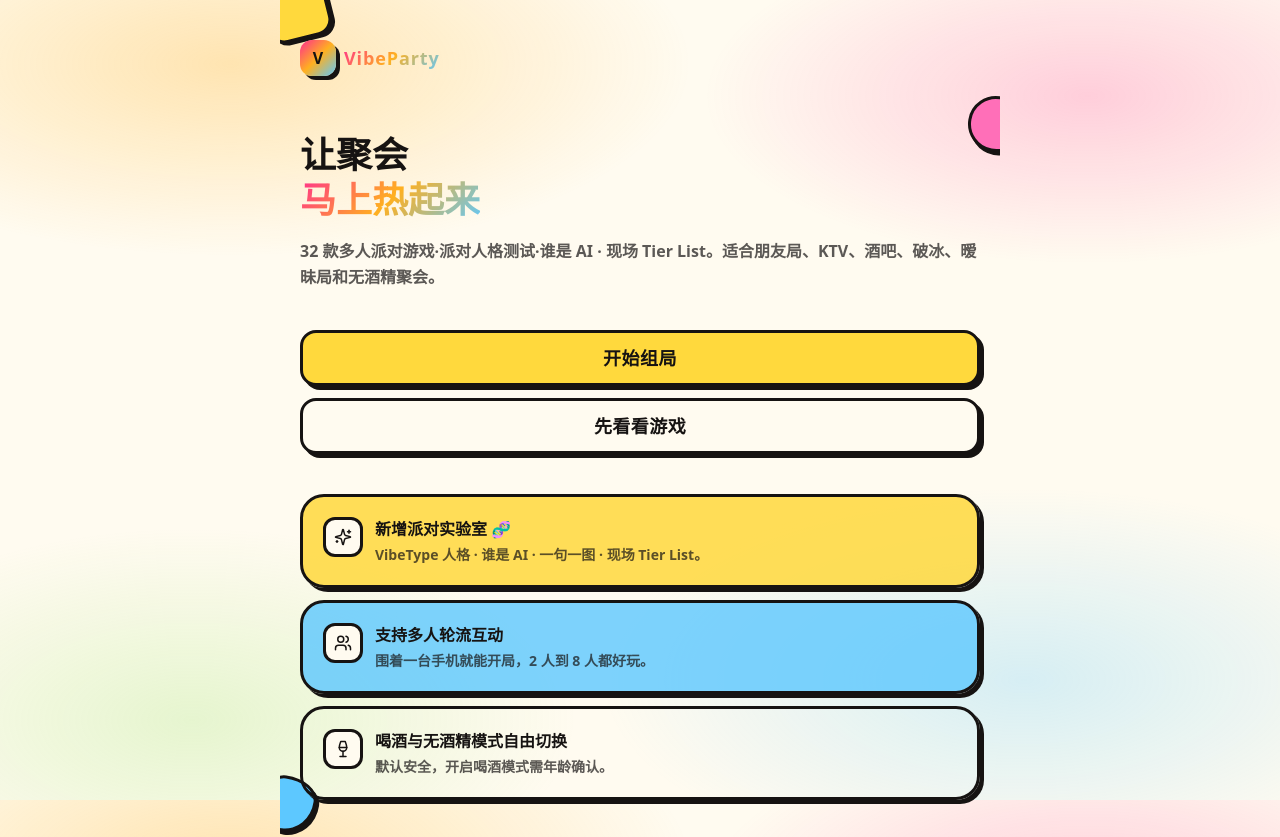
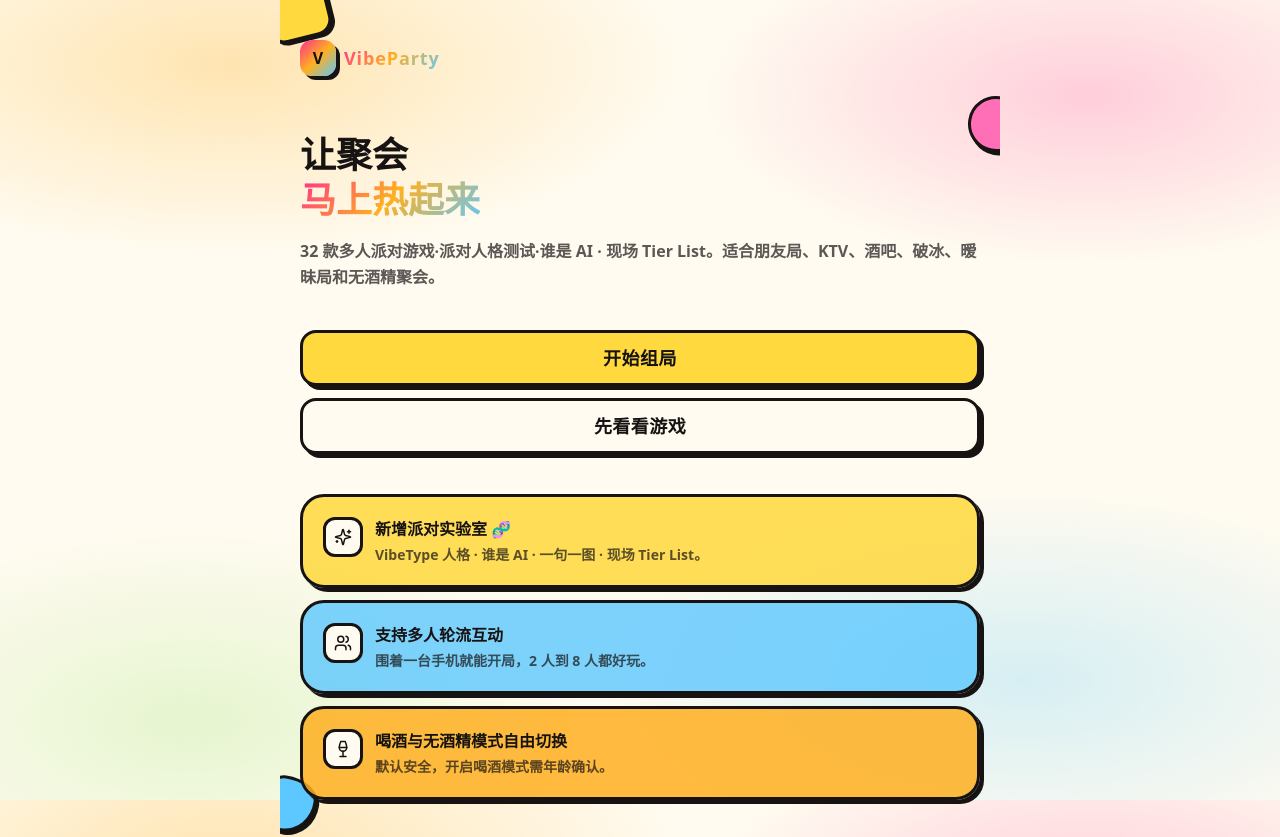
Before and after one commit to byronwjw-ui/vibepartyglobal, a Next.js app: page / in a window 1280 px wide. Shown: the top 837 px of the page. Built offline with nearby package versions, Linux system fonts and the light colour scheme.

Commit message:
Fix Vercel build: extend GlassCard tone to cover all sticker colors used across games

```diff
--- a/components/GlassCard.tsx
+++ b/components/GlassCard.tsx
@@ -1,17 +1,35 @@
 import { cn } from '@/lib/cn';
 import { forwardRef } from 'react';
 
-interface Props extends React.HTMLAttributes<HTMLDivElement> { padded?: boolean; tilt?: 'l' | 'r' | 'none'; tone?: 'paper' | 'yellow' | 'pink' | 'cyan' | 'lime'; }
-const toneMap: Record<NonNullable<Props['tone']>, string> = {
-  paper: 'bg-paper-100',
+type Tone = 'paper' | 'yellow' | 'pink' | 'cyan' | 'lime' | 'orange' | 'teal' | 'purple' | 'red' | 'blue' | 'coral';
+
+interface Props extends React.HTMLAttributes<HTMLDivElement> {
+  padded?: boolean;
+  tilt?: 'l' | 'r' | 'none';
+  tone?: Tone;
+}
+
+const toneMap: Record<Tone, string> = {
+  paper:  'bg-paper-100',
   yellow: 'bg-sticker-yellow/85',
-  pink: 'bg-sticker-pink/80',
-  cyan: 'bg-sticker-cyan/80',
-  lime: 'bg-sticker-lime/85',
+  pink:   'bg-sticker-pink/80',
+  cyan:   'bg-sticker-cyan/80',
+  lime:   'bg-sticker-lime/85',
+  orange: 'bg-sticker-orange/85',
+  teal:   'bg-sticker-teal/80',
+  purple: 'bg-sticker-purple/75',
+  red:    'bg-sticker-red/80',
+  blue:   'bg-sticker-blue/75',
+  coral:  'bg-sticker-coral/80',
 };
-const GlassCard = forwardRef<HTMLDivElement, Props>(function GlassCard({ className, padded = true, tilt = 'none', tone = 'paper', ...rest }, ref) {
+
+const GlassCard = forwardRef<HTMLDivElement, Props>(function GlassCard(
+  { className, padded = true, tilt = 'none', tone = 'paper', ...rest },
+  ref
+) {
   return (
-    <div ref={ref}
+    <div
+      ref={ref}
       className={cn(
         'border-3 border-paper-900 rounded-3xl shadow-sticker',
         toneMap[tone],
```
